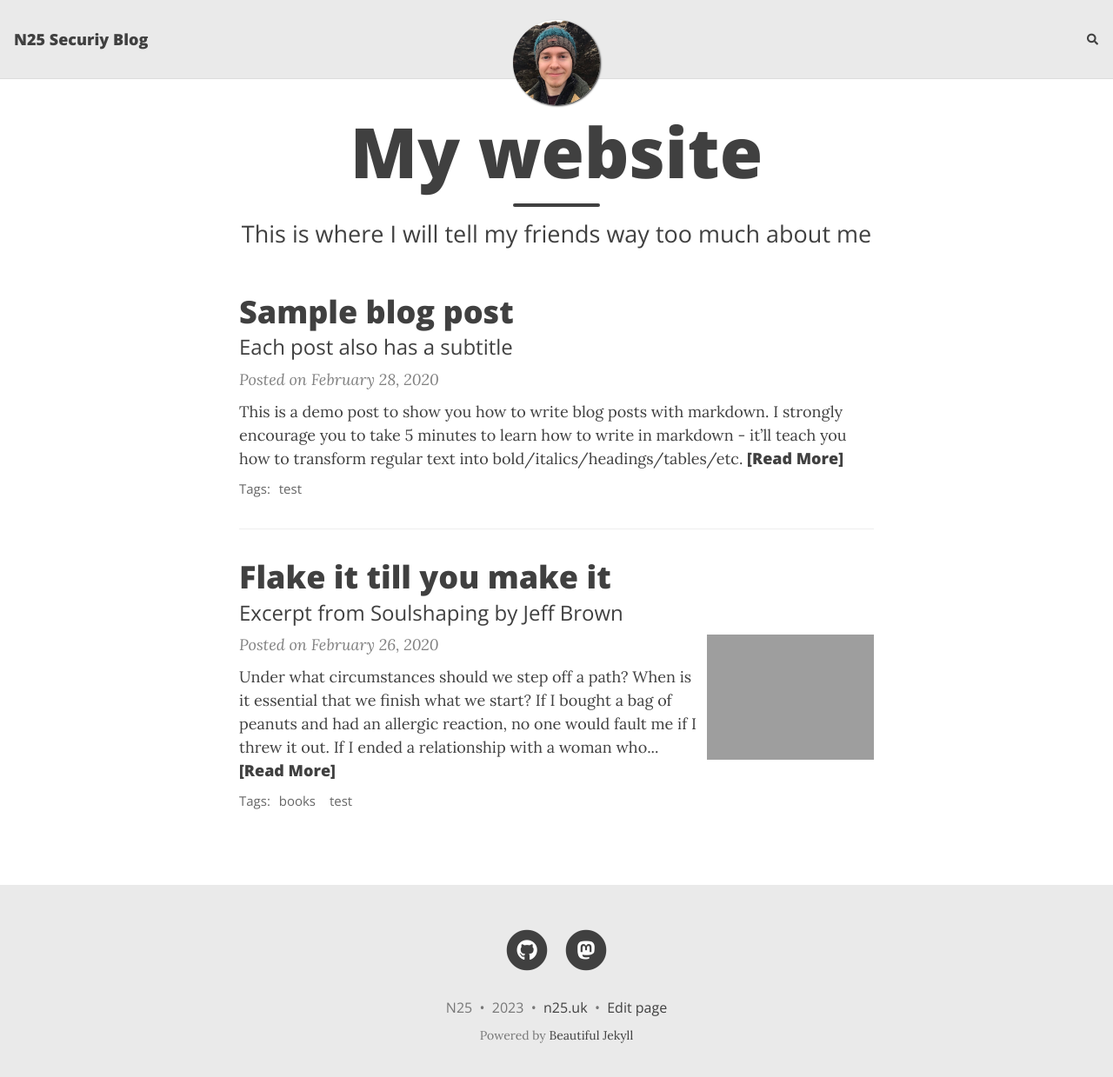
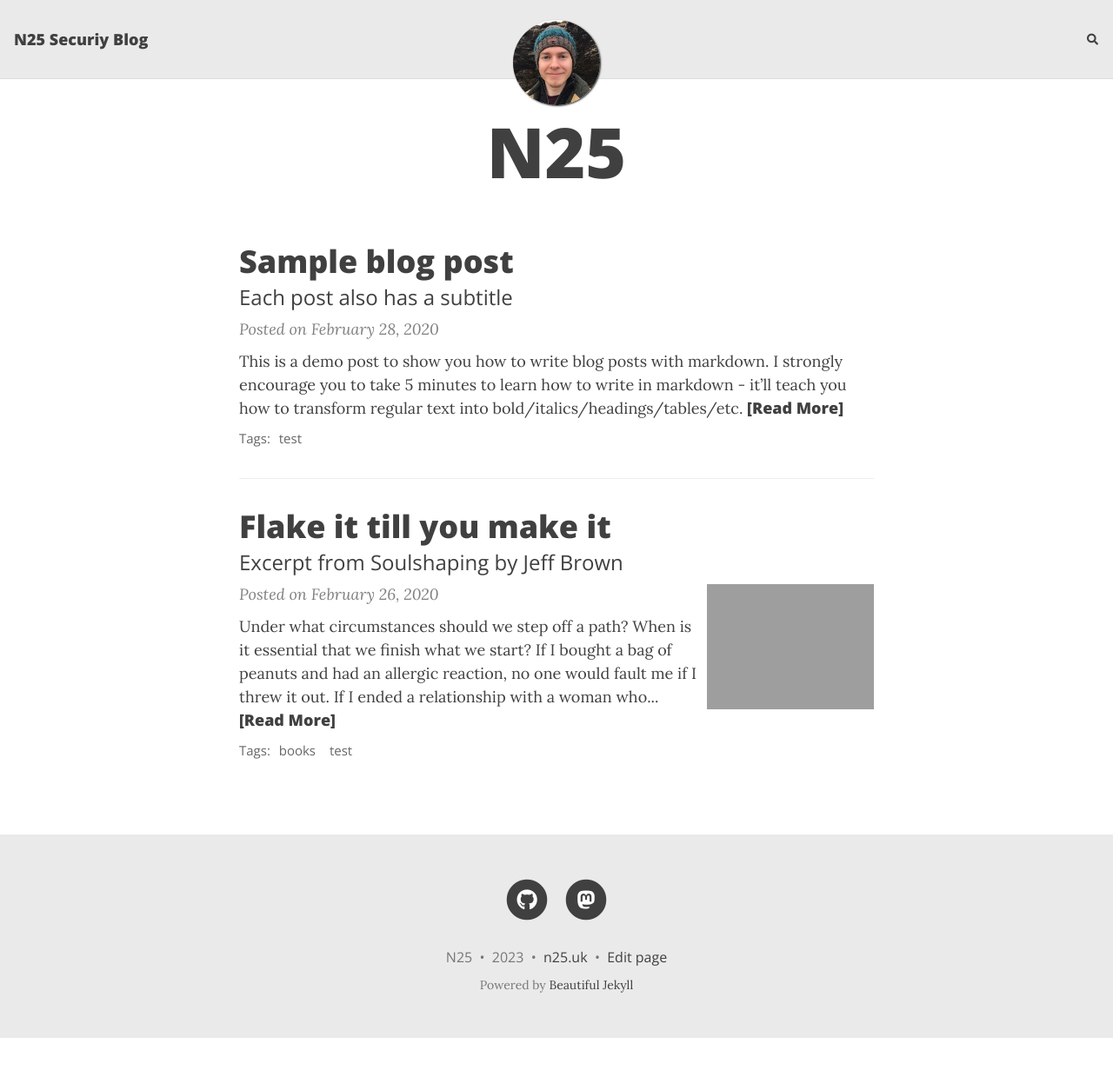
Before and after one commit to N25sec/N25sec.github.io, a Jekyll site: the page built from index.html, in a window 1280 px wide and 1252 px high. Shown: the top 1239 px of the window at 87% size. Built offline with Jekyll 4.4.1, drawn with Linux system fonts in a browser that asks for light colours; nearby versions of some CDN libraries; the list of posts is cut into pages by our own code; comment, search, counter and statistics services are not loaded.

Commit message:
Update index.html

```diff
--- a/index.html
+++ b/index.html
@@ -1,5 +1,5 @@
 ---
 layout: home
-title: My website
-subtitle: This is where I will tell my friends way too much about me
+title: N25
+subtitle:
 ---
```
